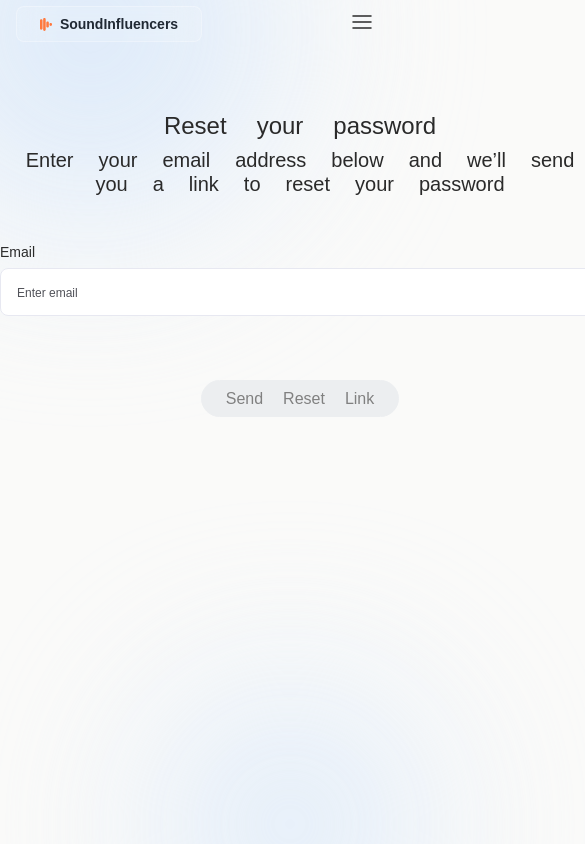
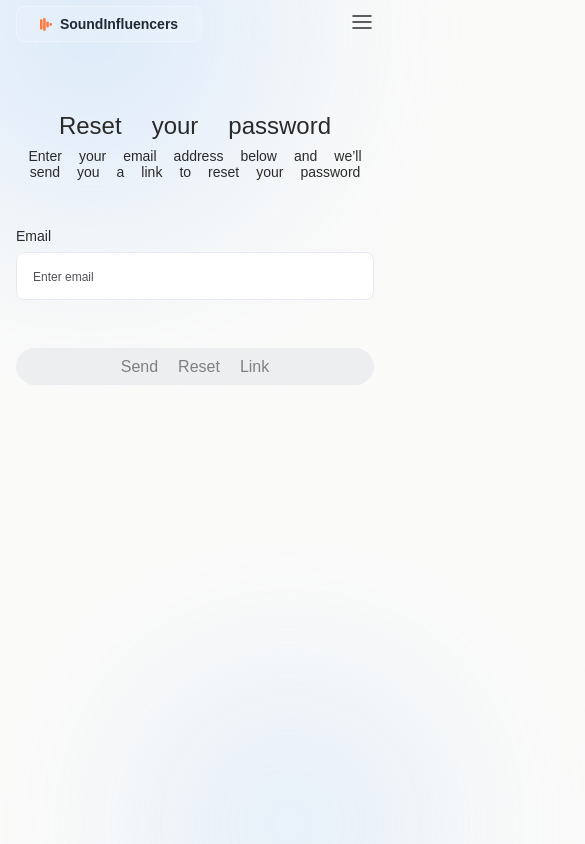
Before and after one commit to soundinfluencers/client, a React (Vite) app in the folder u/: page /forgot-password in a window 390 px wide. Shown: the whole page, 585 px wide, since content can reach past the window. Built offline with nearby package versions, Linux system fonts and the light colour scheme; a web font is replaced by a local one.

Commit message:
"update: forgot page"

```diff
--- a/u/src/pages/auth/forgot/_forgot_password_page.scss
+++ b/u/src/pages/auth/forgot/_forgot_password_page.scss
@@ -9,7 +9,21 @@
   width: 600px;
   margin: 64px auto;
 
+  @media screen and (max-width: 900px) {
+    width: 575px;
+  }
+
+  @media screen and (max-width: 900px) {
+    width: 100%;
+    padding: 0 30px;
+  }
+
+  @media screen and (max-width: 500px) {
+    padding: 0 16px;
+  }
+
   &__title-block {
+    width: 100%;
     text-align: center;
     display: flex;
     flex-direction: column;
@@ -21,11 +35,7 @@
   }
 
   &__subtitle {
-    font-size: 20px;
-    font-style: normal;
-    font-weight: 400;
-    line-height: normal;
-    color: vars.$gray-dark;
+    @include title.subtitle($font-color: vars.$gray-dark)
   }
 
   &__input {
@@ -35,5 +45,13 @@
 
   &__controls {
     margin-top: 64px;
+
+    @media screen and (max-width: 500px) {
+      margin-top: 48px;
+    }
+
+    @media screen and (max-width: 500px) {
+      width: 100% !important;
+    }
   }
 }
```
